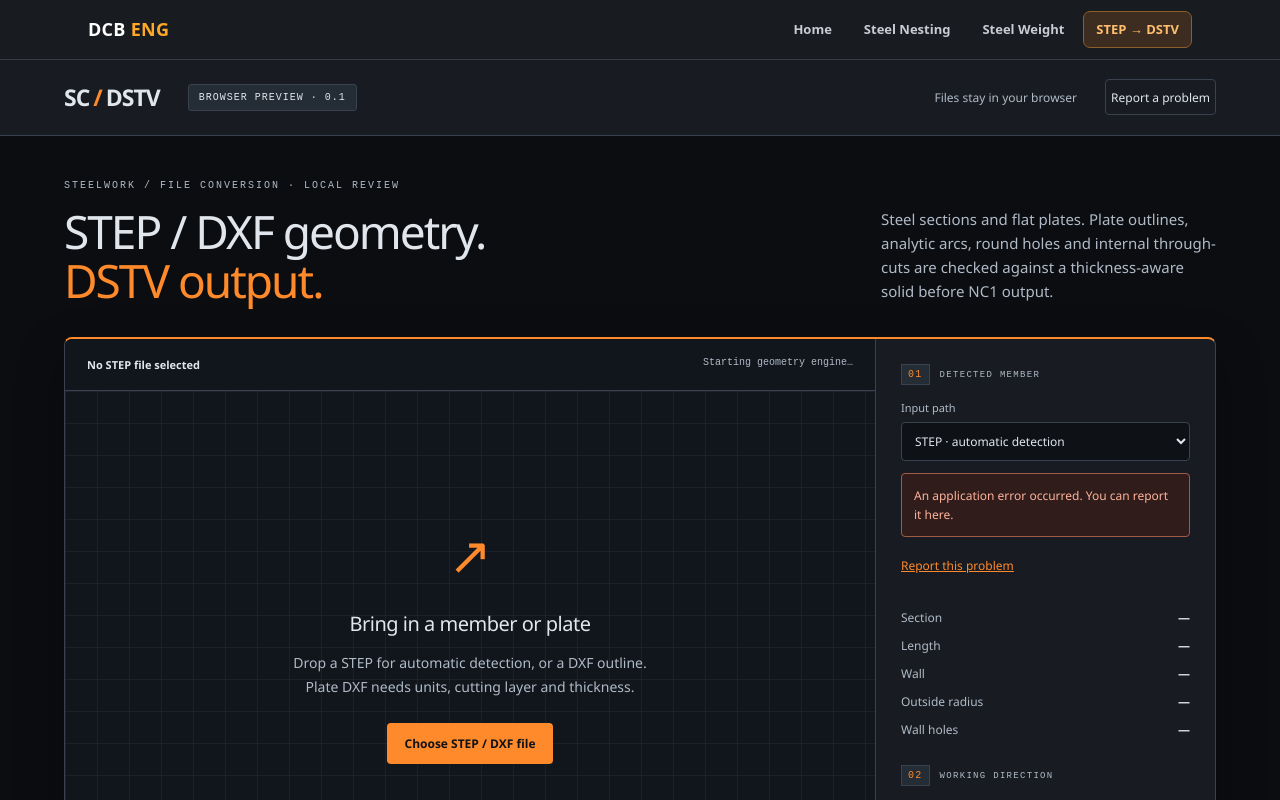
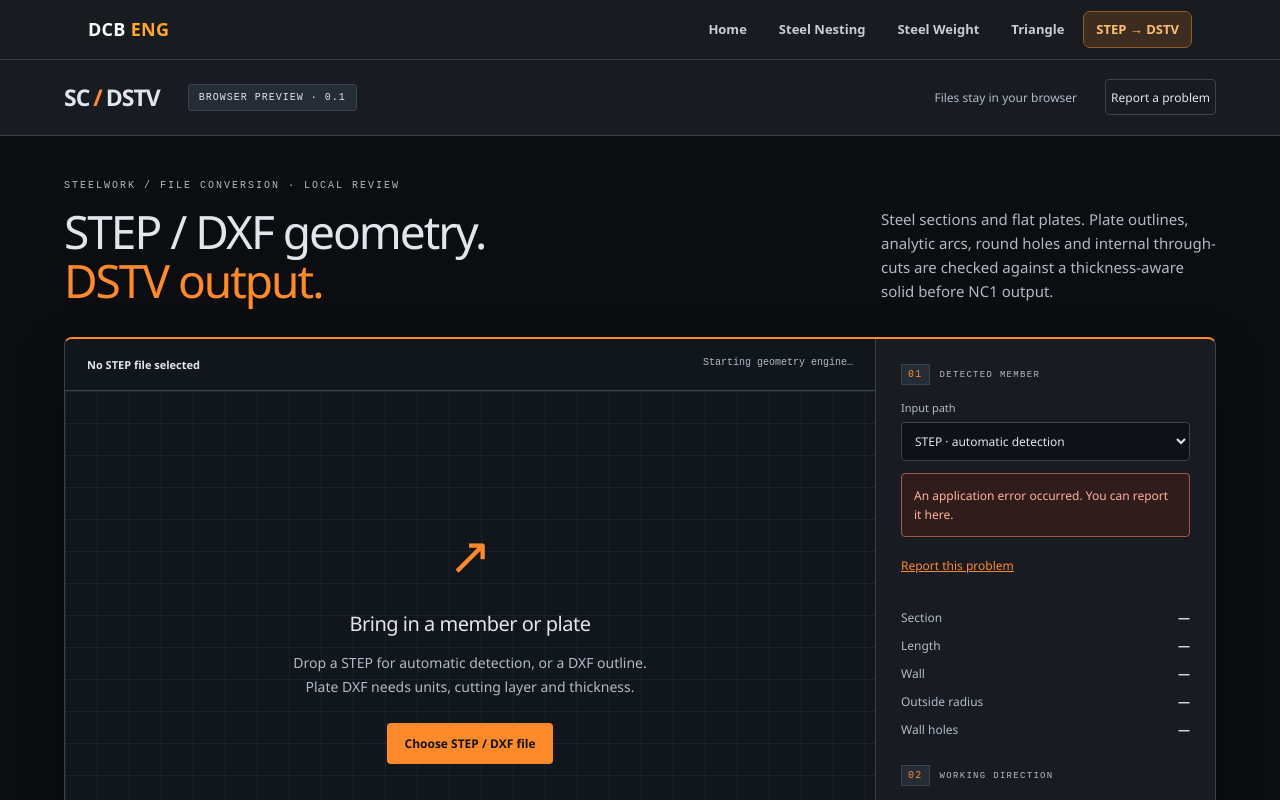
Before and after one commit to DCB-ENG/step-dstv-converter, a plain HTML site: page index.html in a window 1280 px wide. Shown: the top 800 px of the page. Drawn offline with nearby package versions, Linux system fonts and the light colour scheme.

Commit message:
Link triangle calculator from converter navigation

```diff
--- a/index.html
+++ b/index.html
@@ -13,7 +13,7 @@
   <meta property="og:url" content="https://dcb-eng.github.io/step-dstv-converter/"><link rel="stylesheet" href="style.css?build=20261113-nav-orange">
 </head>
 <body>
-  <div class="dcb-nav"><div class="dcb-nav__inner"><a class="dcb-nav__brand" href="https://dcb-eng.github.io/">DCB <span>ENG</span></a><nav class="dcb-nav__links" aria-label="Workshop tools"><a class="dcb-nav__link" href="https://dcb-eng.github.io/">Home</a><a class="dcb-nav__link" href="https://dcb-eng.github.io/steel-nesting/">Steel Nesting</a><a class="dcb-nav__link" href="https://dcb-eng.github.io/steel-weight/">Steel Weight</a><a class="dcb-nav__link" aria-current="page" href="https://dcb-eng.github.io/step-dstv-converter/">STEP → DSTV</a></nav></div></div>
+  <div class="dcb-nav"><div class="dcb-nav__inner"><a class="dcb-nav__brand" href="https://dcb-eng.github.io/">DCB <span>ENG</span></a><nav class="dcb-nav__links" aria-label="Workshop tools"><a class="dcb-nav__link" href="https://dcb-eng.github.io/">Home</a><a class="dcb-nav__link" href="https://dcb-eng.github.io/steel-nesting/">Steel Nesting</a><a class="dcb-nav__link" href="https://dcb-eng.github.io/steel-weight/">Steel Weight</a><a class="dcb-nav__link" href="https://dcb-eng.github.io/triangle-calculator/">Triangle</a><a class="dcb-nav__link" aria-current="page" href="https://dcb-eng.github.io/step-dstv-converter/">STEP → DSTV</a></nav></div></div>
   <header><a class="brand" href="./">SC<span>/</span>DSTV</a><span class="badge">BROWSER PREVIEW · 0.1</span><span class="privacy">Files stay in your browser</span><button id="report-problem" class="button quiet" type="button">Report a problem</button></header>
   <main>
     <div class="intro"><p class="eyebrow">STEELWORK / FILE CONVERSION · LOCAL REVIEW</p><h1>STEP / DXF geometry.<br><span>DSTV output.</span></h1><p>Steel sections and flat plates. Plate outlines, analytic arcs, round holes and internal through-cuts are checked against a thickness-aware solid before NC1 output.</p></div>
```
